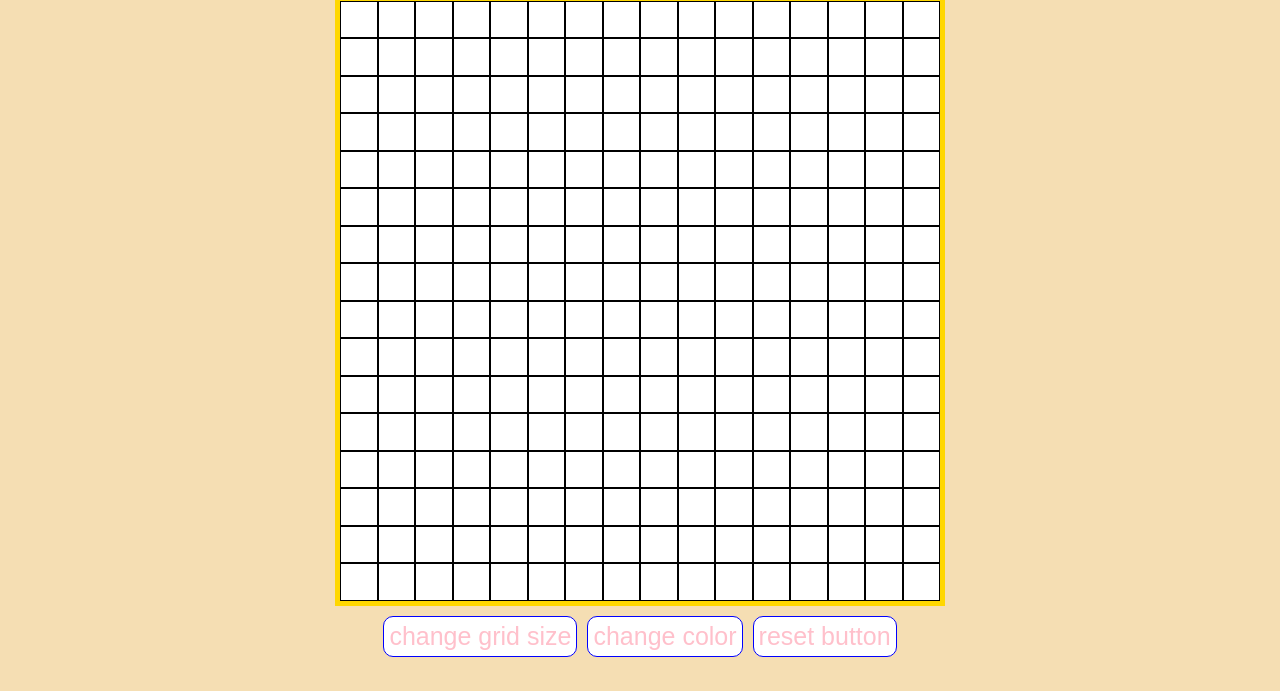
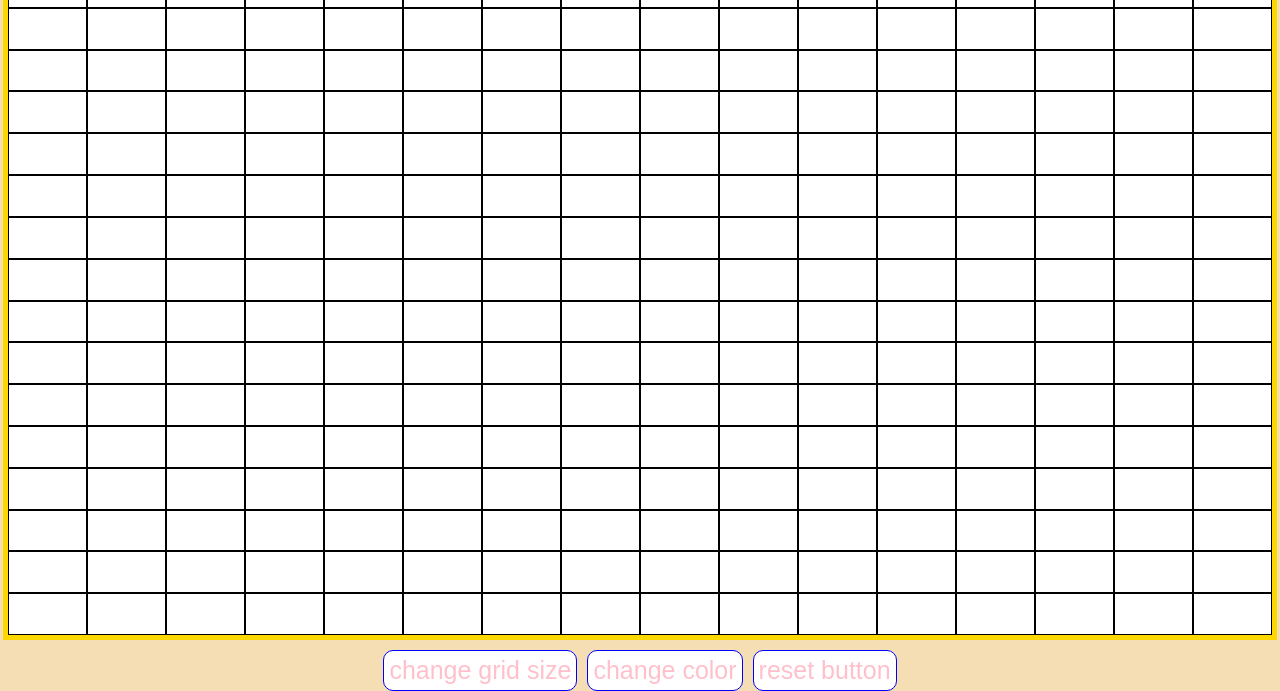
Before and after one commit to EssenceCode/Etch-A-Sketch, a plain HTML site: page index.html in a window 1280 px wide. Shown: the part 117-808 px from the top of the page. Drawn offline with Linux system fonts and the light colour scheme.

Commit message:
updated the height and width of container

```diff
--- a/style.css
+++ b/style.css
@@ -27,8 +27,8 @@ body {
     display: flex;
     flex-direction: column;
     flex-wrap: wrap;
-    height: 600px;
-    width: 600px;
+    height: 100%;
+    width: 100%;
     border: 5px solid gold;
     background: white;
 }
@@ -48,13 +48,13 @@ body {
     flex: 1;
 }
 
-.color {
+/* .color {
     background-color: plum;
-}
+} div original color */
 
-.remove-color {
+/* .remove-color {
     background-color: white;
-}
+}css to remove class color */
 
 .button-container {
     display: flex;
```
